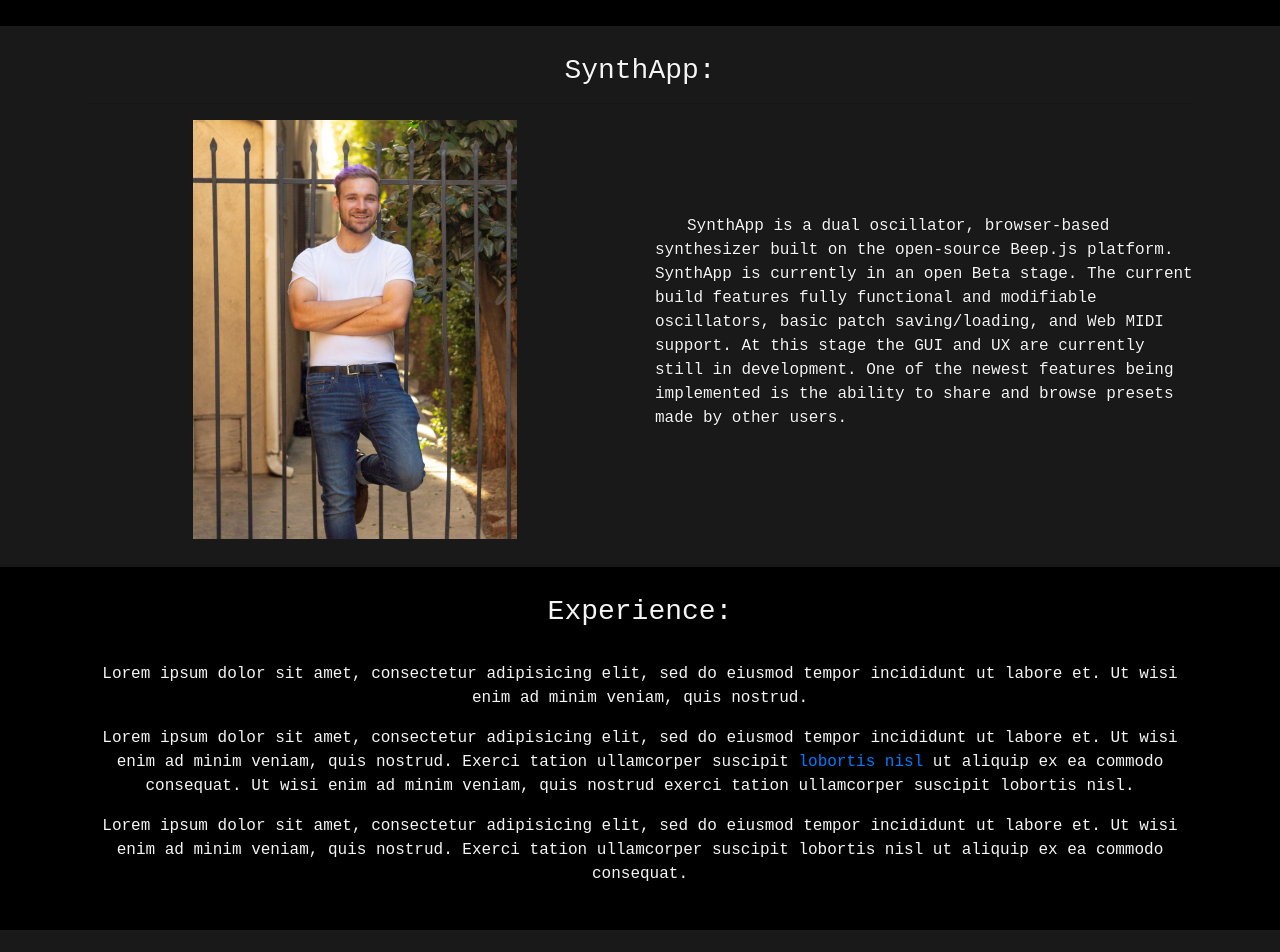
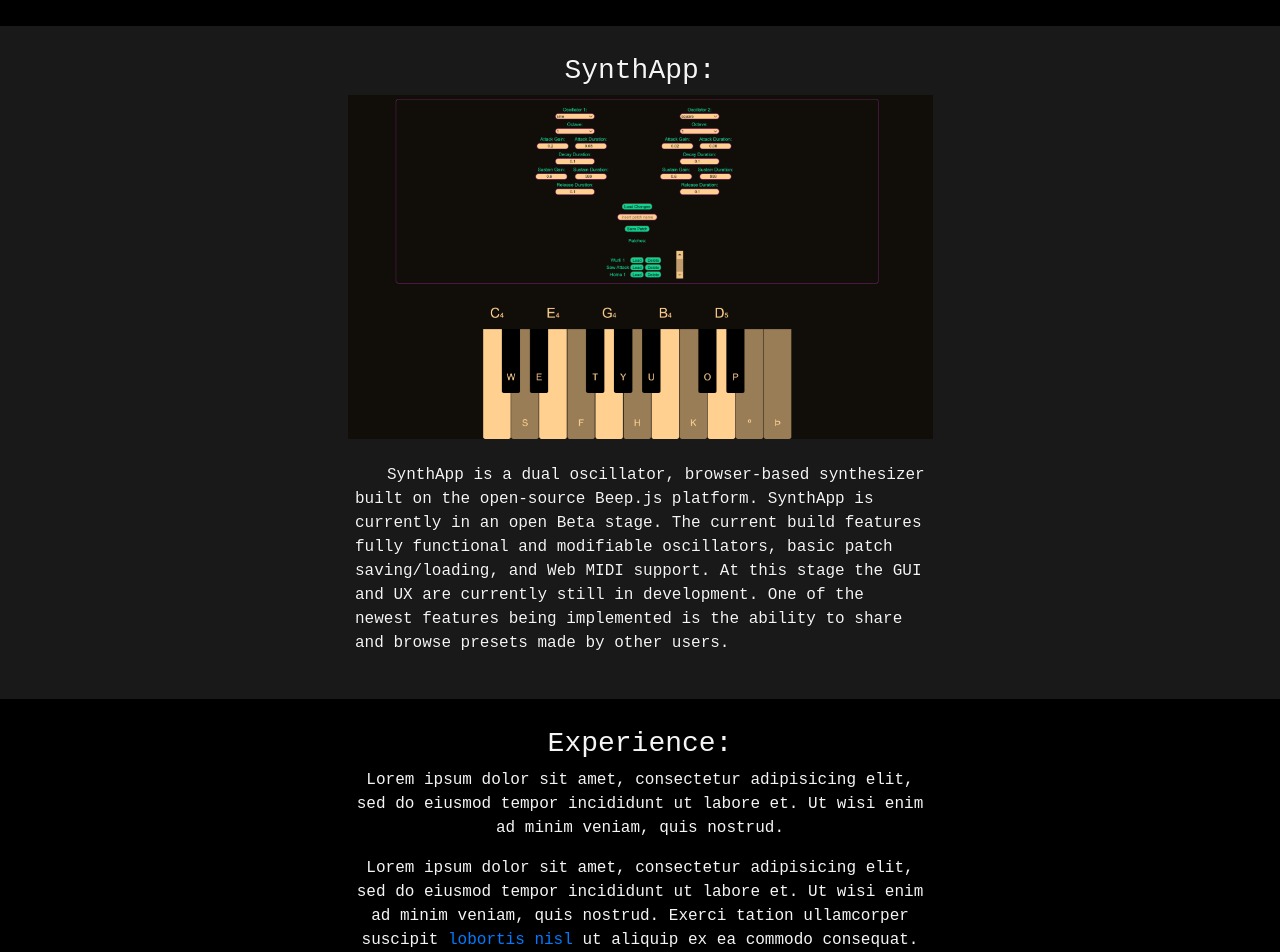
Before and after one commit to CaymanTomsic/PersonalWebsite, a React (Create React App) app in the folder client/: page /main in a window 1280 px wide. Shown: the part 1080-2032 px from the top of the page. Built offline with nearby package versions, Linux system fonts and the light colour scheme; the HTML template or start-up script is replaced by a standard one.

Commit message:
added synth pic/styling

```diff
--- a/client/src/components/ExperiencePage.js
+++ b/client/src/components/ExperiencePage.js
@@ -4,28 +4,31 @@
 
     return (
         <div className="container my-4">
-            <div className="row">
-                <div className="col section-2-box wow fadeInLeft">
-                    <h3 className= "whitesmoke">Experience:</h3>
-                    <hr/>
-                    <p className="medium-paragraph whitesmoke">
+            <div className="row justify-content-center">
+                <h3 className= "whitesmoke">Experience:</h3>
+                <hr/>
+                <div className="row d-flex justify-content-center">
+                    <p className="whitesmoke w-50">
                         Lorem ipsum dolor sit amet, consectetur adipisicing elit,
                         sed do eiusmod tempor incididunt ut labore et. Ut wisi enim ad minim veniam, quis nostrud.
                     </p>
-                    <p className="whitesmoke">
+                </div>
+                <div className="row d-flex justify-content-center">
+                    <p className="whitesmoke w-50">
                         Lorem ipsum dolor sit amet, consectetur adipisicing elit, sed do eiusmod tempor incididunt ut labore et.
                         Ut wisi enim ad minim veniam, quis nostrud.
                         Exerci tation ullamcorper suscipit <a href="#">lobortis nisl</a> ut aliquip ex ea commodo consequat.
                         Ut wisi enim ad minim veniam, quis nostrud exerci tation ullamcorper suscipit lobortis nisl.
                     </p>
-                    <p className= "whitesmoke">
+                </div>
+                <div className="row d-flex justify-content-center"></div>
+                    <p className= "whitesmoke w-50">
                         Lorem ipsum dolor sit amet, consectetur adipisicing elit, sed do eiusmod tempor incididunt ut labore et.
                         Ut wisi enim ad minim veniam, quis nostrud.
                         Exerci tation ullamcorper suscipit lobortis nisl ut aliquip ex ea commodo consequat.
                     </p>
                 </div>
             </div>
-        </div>
     );
 };
 
--- a/client/src/components/NavBar.js
+++ b/client/src/components/NavBar.js
@@ -30,7 +30,7 @@
                             <NavLink className="nav-link scroll-link" href="#bio-container">Bio</NavLink>
                         </NavItem>
                         <NavItem className="nav-item">
-                            <NavLink className="nav-link scroll-link" href="#top">SynthApp</NavLink>
+                            <NavLink className="nav-link scroll-link" href="#synth-container">SynthApp</NavLink>
                         </NavItem>
                         <NavItem className="nav-item">
                             <NavLink className="nav-link scroll-link" href="#experience-container">Experience</NavLink>
--- a/client/src/components/SynthApp.js
+++ b/client/src/components/SynthApp.js
@@ -1,24 +1,23 @@
 import React from "react";
-import Headshot from "../images/Smile (1 of 1)-2.jpg"
+import SynthAppPic from "../images/SynthAppPic.png"
 
 const SynthApp = (props) => {
-// ADD PICTURE
     return (
         <div className="container my-4">
-            <div className="row">
-                <div className="col section-2-box wow fadeInLeft">
+            <div className="row section-2-box wow fadeInLeft justify-content-center">
                 <h3 className="whitesmoke">SynthApp:</h3>
                 <hr />
                 <div className="row align-items-center">
-                        <div className="col-sm">
-                            <img src={Headshot} alt="Cayman Headshot" style={{width:"60%"}}/>
+                    <div className="row-sm mb-4">
+                        <img src={SynthAppPic} alt="SynthApp Screenshot" style={{width:"50%"}}/>
+                    </div>
                 </div>
 
-                        <div className="col">
+                <div className="row w-50 align-items-center">
+                    <div className="d-flex justify-content-center">
                         <p className="whitesmoke indent" style={{textAlign: "left"}}>
                             SynthApp is a dual oscillator, browser-based synthesizer built on the open-source Beep.js platform. SynthApp is currently in an open Beta stage. The current build features fully functional and modifiable oscillators, basic patch saving/loading, and Web MIDI support. At this stage the GUI and UX are currently still in development. One of the newest features being implemented is the ability to share and browse presets made by other users.
                         </p>
-                        </div>
                     </div>
                 </div>
             </div>
--- a/client/src/views/MainPage.js
+++ b/client/src/views/MainPage.js
@@ -19,6 +19,7 @@
             <div className="container-fluid py-1" style={{backgroundColor:"black"}}>
                 <BioPage/>
             </div>
+            <div id="synth-container"></div>
             <div className="container-fluid py-1" style={{backgroundColor:"rgb(25,25,25)"}}>
                 <SynthApp/>
             </div>
```
Also changed, not shown: client/src/images/SynthAppPic.png (added). Lines whose indentation alone changed are shown as unchanged.
